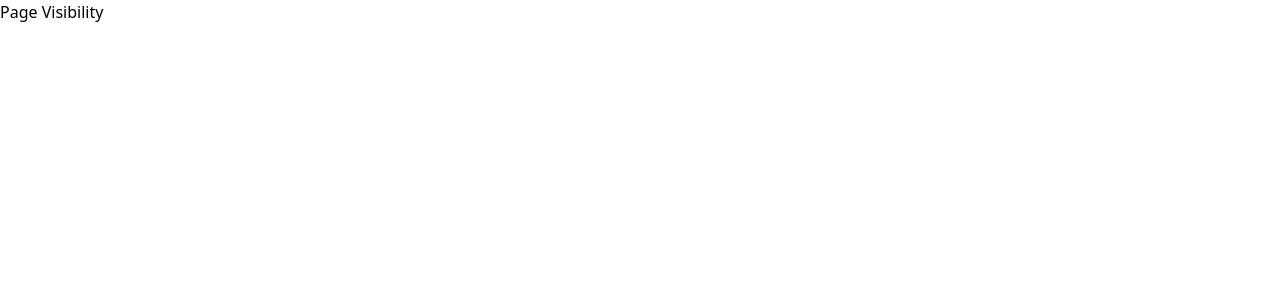
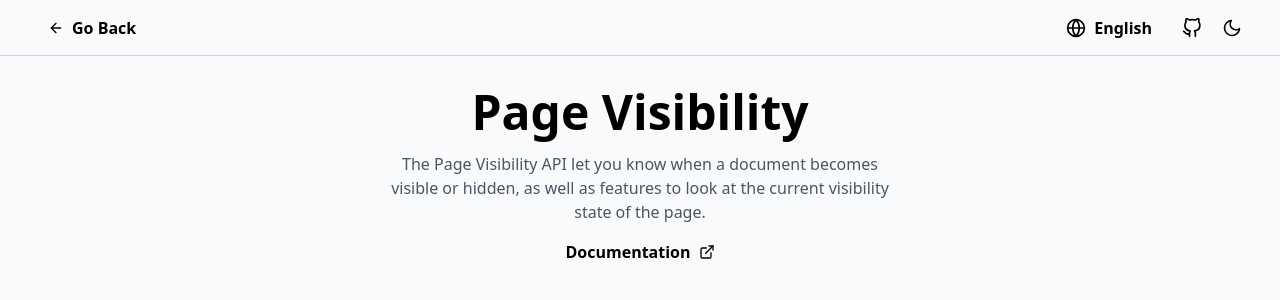
Before and after one commit to LuanEdCosta/react-web-apis, a React (Vite) app: page /page-visibility in a window 1280 px wide. Shown: the top 300 px of the page. Built offline with nearby package versions, Linux system fonts and the light colour scheme.

Commit message:
Create the basic layout for the other pages

```diff
--- /dev/null
+++ b/src/pages/PageVisibility/Header.tsx
@@ -0,0 +1,24 @@
+import { useTranslation } from 'react-i18next'
+import { FiExternalLink } from 'react-icons/fi'
+
+import { PageHeader, Button, ExternalLink } from 'src/components'
+import { LINKS } from './Links'
+
+export const Header: React.FC = () => {
+  const { t } = useTranslation(['WebAPIs', 'Glossary'])
+
+  return (
+    <PageHeader
+      className="mb-16"
+      title={t('pageVisibility.title')}
+      subtitle={t('pageVisibility.subtitle')}
+    >
+      <ExternalLink href={LINKS.DOCS} noStyles>
+        <Button>
+          <span className="mr-2">{t('Glossary:docs')}</span>
+          <FiExternalLink />
+        </Button>
+      </ExternalLink>
+    </PageHeader>
+  )
+}
--- /dev/null
+++ b/src/pages/PageVisibility/Links.ts
@@ -0,0 +1,3 @@
+export const LINKS = {
+  DOCS: 'https://developer.mozilla.org/en-US/docs/Web/API/Page_Visibility_API',
+}
--- a/src/pages/PageVisibility/index.tsx
+++ b/src/pages/PageVisibility/index.tsx
@@ -1,3 +1,12 @@
+import { PageLayout } from 'src/layout'
+import { Navbar } from 'src/components'
+
+import { Header } from './Header'
+
 export const PageVisibility: React.FC = () => {
-  return <div>Page Visibility</div>
+  return (
+    <PageLayout navbar={<Navbar />}>
+      <Header />
+    </PageLayout>
+  )
 }
--- /dev/null
+++ b/src/pages/ResizeObserver/Header.tsx
@@ -0,0 +1,24 @@
+import { useTranslation } from 'react-i18next'
+import { FiExternalLink } from 'react-icons/fi'
+
+import { PageHeader, Button, ExternalLink } from 'src/components'
+import { LINKS } from './Links'
+
+export const Header: React.FC = () => {
+  const { t } = useTranslation(['WebAPIs', 'Glossary'])
+
+  return (
+    <PageHeader
+      className="mb-16"
+      title={t('resizeObserver.title')}
+      subtitle={t('resizeObserver.subtitle')}
+    >
+      <ExternalLink href={LINKS.DOCS} noStyles>
+        <Button>
+          <span className="mr-2">{t('Glossary:docs')}</span>
+          <FiExternalLink />
+        </Button>
+      </ExternalLink>
+    </PageHeader>
+  )
+}
--- /dev/null
+++ b/src/pages/ResizeObserver/Links.ts
@@ -0,0 +1,3 @@
+export const LINKS = {
+  DOCS: 'https://developer.mozilla.org/en-US/docs/Web/API/Resize_Observer_API',
+}
--- a/src/pages/ResizeObserver/index.tsx
+++ b/src/pages/ResizeObserver/index.tsx
@@ -1,3 +1,12 @@
+import { PageLayout } from 'src/layout'
+import { Navbar } from 'src/components'
+
+import { Header } from './Header'
+
 export const ResizeObserver: React.FC = () => {
-  return <div>Resize Observer</div>
+  return (
+    <PageLayout navbar={<Navbar />}>
+      <Header />
+    </PageLayout>
+  )
 }
```
